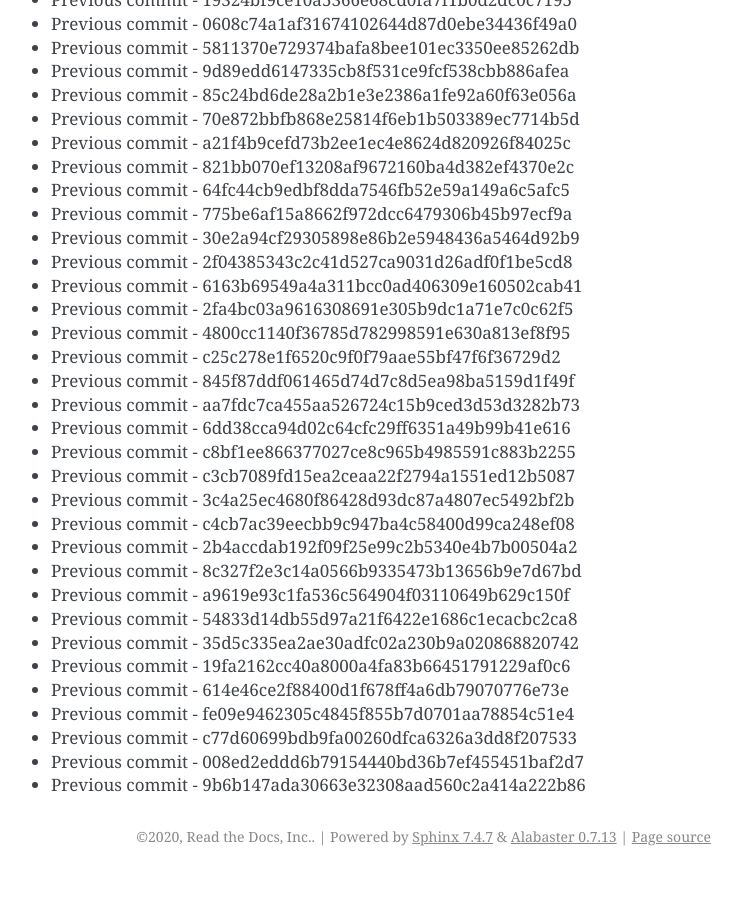
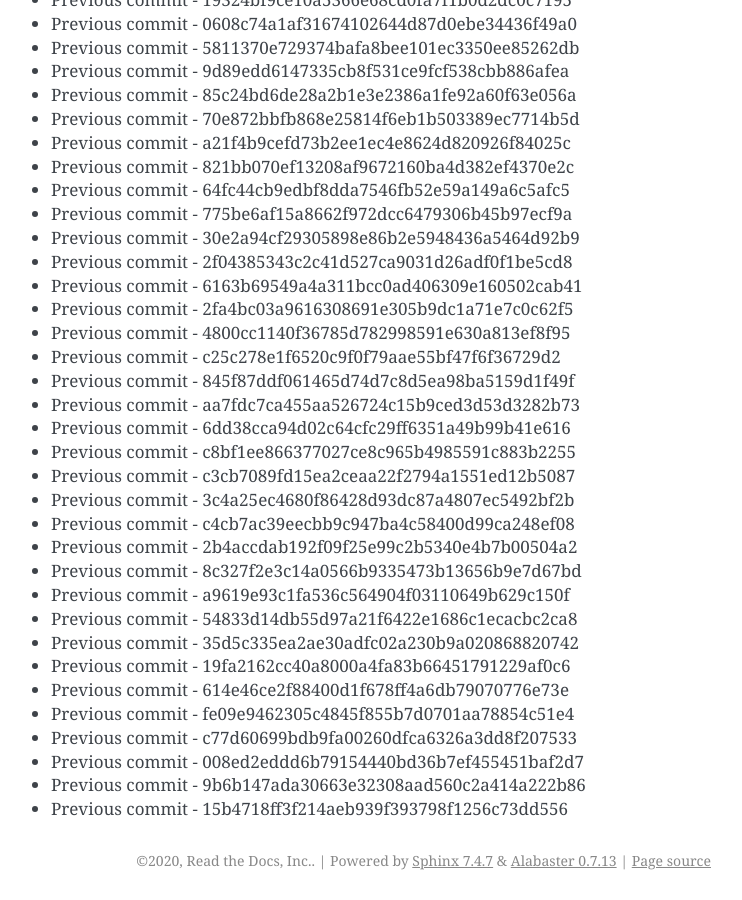
Before and after one commit to readthedocs/rtd-git-stresstest, a Sphinx documentation site: the page built from docs/updates.rst, in a window 1280 px wide and 900 px high, scrolled down 83659 px. Shown: the whole window, without its empty margins (399-1141 px from the left). Built offline with Sphinx 7.4.7, drawn with Linux system fonts in a browser that asks for light colours; before the commit the page ends 84535 px from its top, so only the background shows below that.

Commit message:
Generating commit from previous: 15b4718ff3f214aeb939f393798f1256c73dd556

```diff
--- a/docs/updates.rst
+++ b/docs/updates.rst
@@ -3547,3 +3547,4 @@ It can be tested for any performance characteristics.
 * Previous commit - c77d60699bdb9fa00260dfca6326a3dd8f207533
 * Previous commit - 008ed2eddd6b79154440bd36b7ef455451baf2d7
 * Previous commit - 9b6b147ada30663e32308aad560c2a414a222b86
+* Previous commit - 15b4718ff3f214aeb939f393798f1256c73dd556
```
